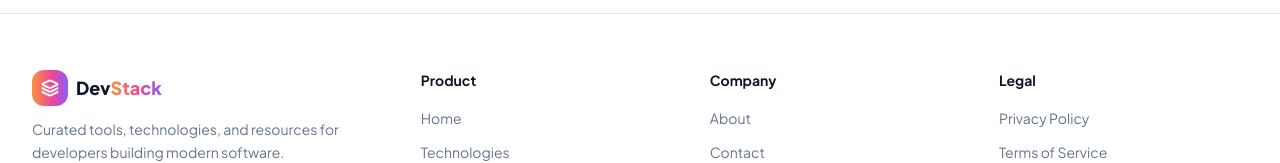
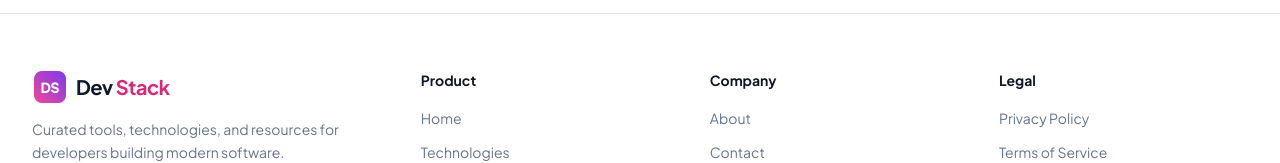
Before and after one commit to marufscode/DevStack, a React (Vite) app: page / in a window 1280 px wide. Shown: the part 2521-2684 px from the top of the page. Built offline with nearby package versions, Linux system fonts and the light colour scheme.

Commit message:
Fix Footer Logo

```diff
--- a/src/Components/Footer.tsx
+++ b/src/Components/Footer.tsx
@@ -1,5 +1,8 @@
 import { Layers } from "lucide-react";
 import { FaGithub, FaLinkedin, FaTwitter } from "react-icons/fa";
+
+import Logo from "../assets/logo-text.png";
+
 
 const LINK_GROUPS = [
   {
@@ -40,11 +43,9 @@ export default function Footer() {
         <div className="grid grid-cols-1 gap-10 md:grid-cols-[1.4fr_1fr_1fr_1fr]">
           <div>
             <a href="#home" className="flex items-center gap-2">
-              <span className="grid h-9 w-9 place-items-center rounded-xl bg-brand-gradient text-white">
-                <Layers size={18} strokeWidth={2.5} />
-              </span>
+
               <span className="text-lg font-extrabold text-ink">
-                Dev<span className="text-gradient-brand">Stack</span>
+                <img src={Logo} alt="" />
               </span>
             </a>
             <p className="mt-3 max-w-xs text-sm leading-relaxed text-slate-500">
```
Also changed, not shown: src/assets/banner-stack.png (added), src/assets/logo-text.png (added).
